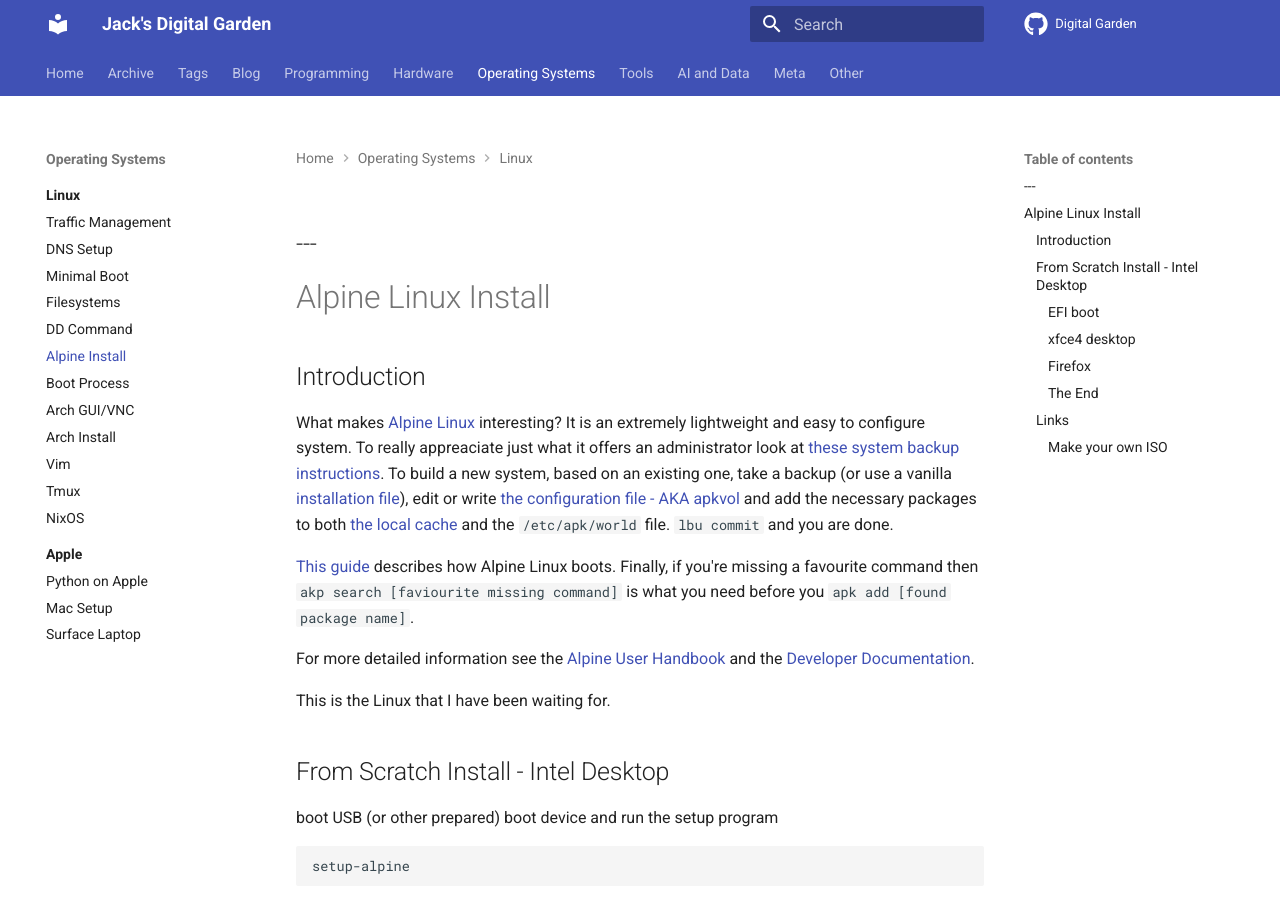
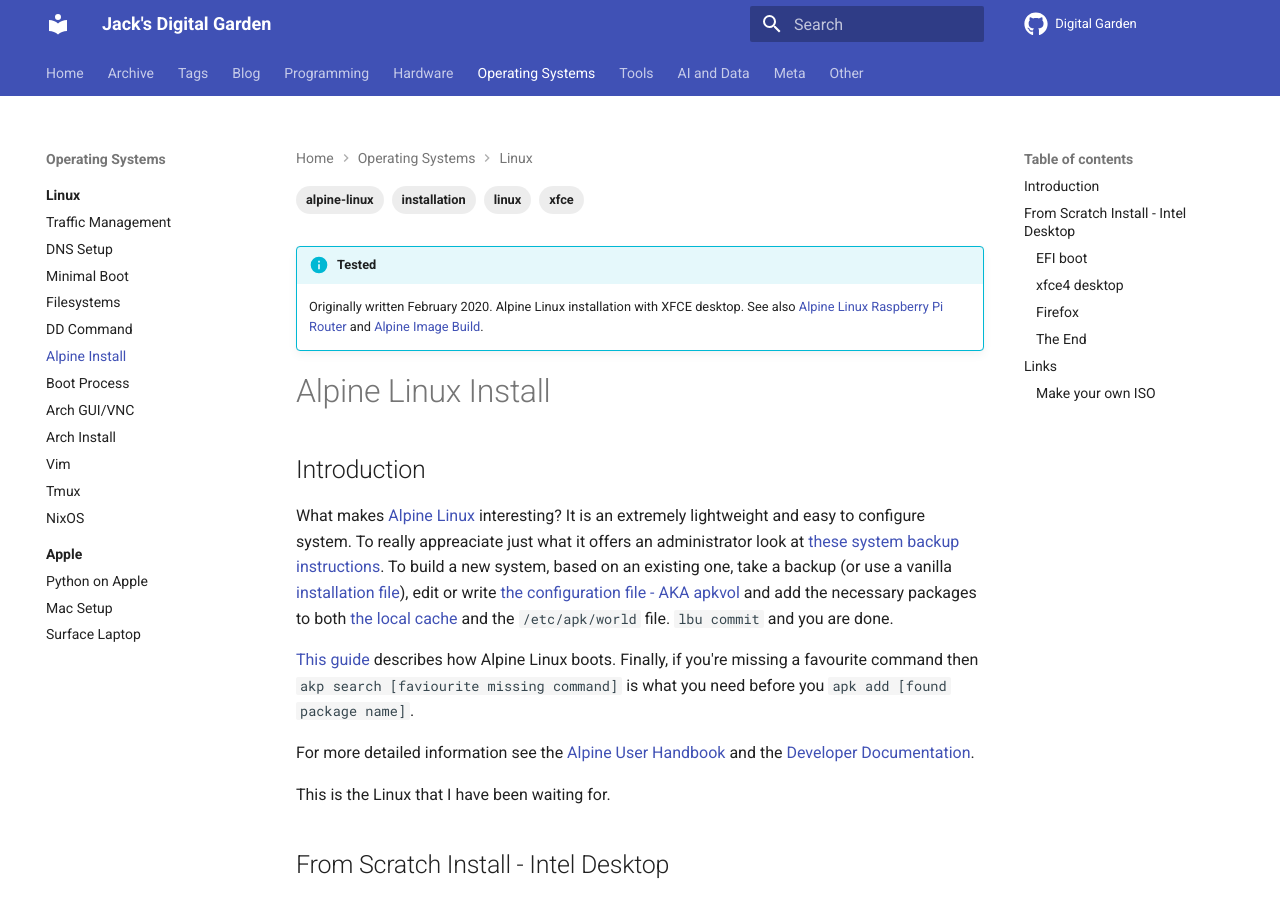
Before and after one commit to jchidley/mkdocs-material-test, an MkDocs documentation site: the page built from docs/Linux/2020-02-09-Alpine-Linux-Install.md, in a window 1280 px wide and 900 px high. Built offline with MkDocs 1.6.1 and Material for MkDocs 9.7.7, drawn with Linux system fonts in a browser that asks for light colours; comment, search, counter and statistics services are not loaded; some of the changed text lies outside the part shown.

Commit message:
docs: Review Alpine Linux Install - fix broken frontmatter
Alpine Linux Install (2020-02-09):
- Fixed broken/empty frontmatter (was just '---' with nothing)
- Added date, title, tags, llm_assisted
- Added info box linking to related Alpine docs
- Removed dead link (blog.w1r3.net - DNS not resolving)

Tracker: 13/87 complete

LLM assisted (Claude, Anthropic), approved by Jack

```diff
--- a/docs/Linux/2020-02-09-Alpine-Linux-Install.md
+++ b/docs/Linux/2020-02-09-Alpine-Linux-Install.md
@@ -1,5 +1,16 @@
 ---
+date: "2020-02-09"
+title: "Alpine Linux Install"
+tags:
+  - alpine-linux
+  - linux
+  - installation
+  - xfce
+llm_assisted: true
 ---
+
+!!! info "Tested"
+    Originally written February 2020. Alpine Linux installation with XFCE desktop. See also [Alpine Linux Raspberry Pi Router](../Pi/2020-11-18-Alpine-Linux-Raspberry-Pi-Router.md) and [Alpine Image Build](../Pi/2022-08-07-Alpine-Image-Build-Raspberry-Pi.md).
 
 <!-- markdownlint-disable MD025 -->
 # Alpine Linux Install
```
Also changed, not shown: other parts of docs/Linux/2020-02-09-Alpine-Linux-Install.md (+1 -1 lines), docs/reviews/review-tracker.md (+4 -3 lines).
